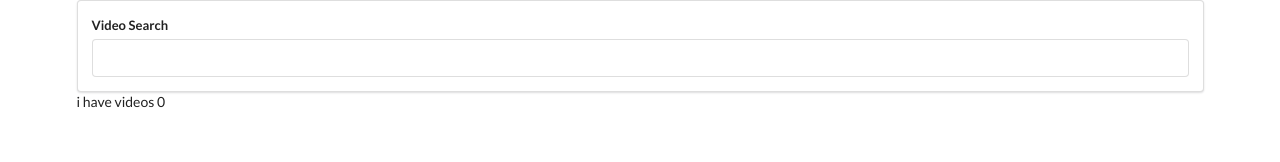
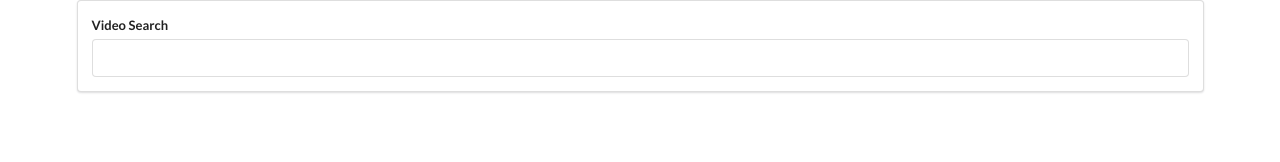
Before and after one commit to 6y6a/react-basic-video, a React (Create React App) app: page / in a window 1280 px wide. Shown: the top 162 px of the page. Built offline with nearby package versions, Linux system fonts and the light colour scheme.

Commit message:
добавлен список видео

```diff
--- a/src/components/App.js
+++ b/src/components/App.js
@@ -1,6 +1,7 @@
 import React from 'react'
 import SearchBar from './SearchBar'
 import youtube from '../apis/youtube'
+import VideoList from './VideoList'
 
 class App extends React.Component {
     state = { videos: [] }
@@ -19,7 +20,7 @@
         return (
             <div className='ui container'>
                 <SearchBar onFormSubmit={this.onTermSubmit}/>
-                i have videos {this.state.videos.length}
+                <VideoList videos={this.state.videos}/>
             </div>
         )
     }
--- /dev/null
+++ b/src/components/VideoList.js
@@ -0,0 +1,14 @@
+import React from 'react'
+import VideoItem from './VideoItem'
+
+const VideoList = ({ videos }) => {
+    const renderList = videos.map((video) => {
+        return <VideoItem video={video}/>
+    })
+
+    return (
+        <div className='ui relaxed divided list'>{renderList}</div>
+    )
+}
+
+export default VideoList
```
